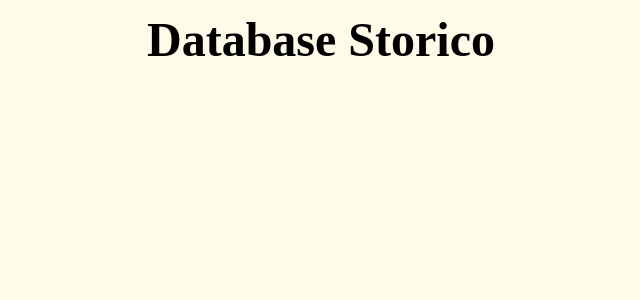
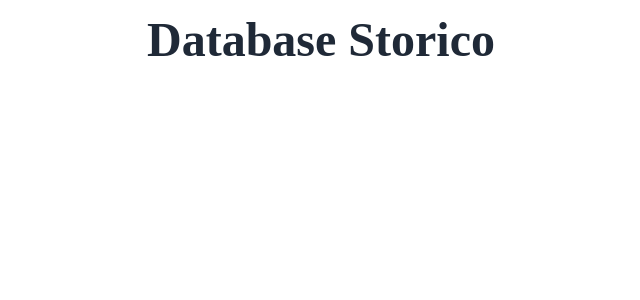
Before and after one commit to marcovcode/database-storico, a React (Vite) app: page / in a window 1280 px wide. Shown: the top 300 px of the page, without its empty margins (319-959 px from the left). Built offline with nearby package versions, Linux system fonts and the light colour scheme; a web font is replaced by a local one.

Commit message:
feat(app): Implement DaisyUI

```diff
--- a/index.html
+++ b/index.html
@@ -13,7 +13,7 @@
             rel="stylesheet"
         />
     </head>
-    <body class="bg-yellow-50">
+    <body>
         <div id="root"></div>
         <script type="module" src="/src/main.tsx"></script>
     </body>
--- a/package.json
+++ b/package.json
@@ -19,6 +19,7 @@
     "@types/react-dom": "^18.3.0",
     "@vitejs/plugin-react": "^4.3.1",
     "autoprefixer": "^10.4.20",
+    "daisyui": "^4.12.10",
     "eslint": "^9.9.0",
     "eslint-plugin-react-hooks": "^5.1.0-rc.0",
     "eslint-plugin-react-refresh": "^0.4.9",
--- a/src/main.tsx
+++ b/src/main.tsx
@@ -6,5 +6,5 @@ import "./index.css";
 createRoot(document.getElementById("root")!).render(
     <StrictMode>
         <App />
-    </StrictMode>
+    </StrictMode>,
 );
--- a/tailwind.config.js
+++ b/tailwind.config.js
@@ -8,5 +8,5 @@ export default {
             },
         },
     },
-    plugins: [],
+    plugins: [require("daisyui")],
 };
```
Also changed, not shown: 1 other file (tests, documents, lock files or other folders).
